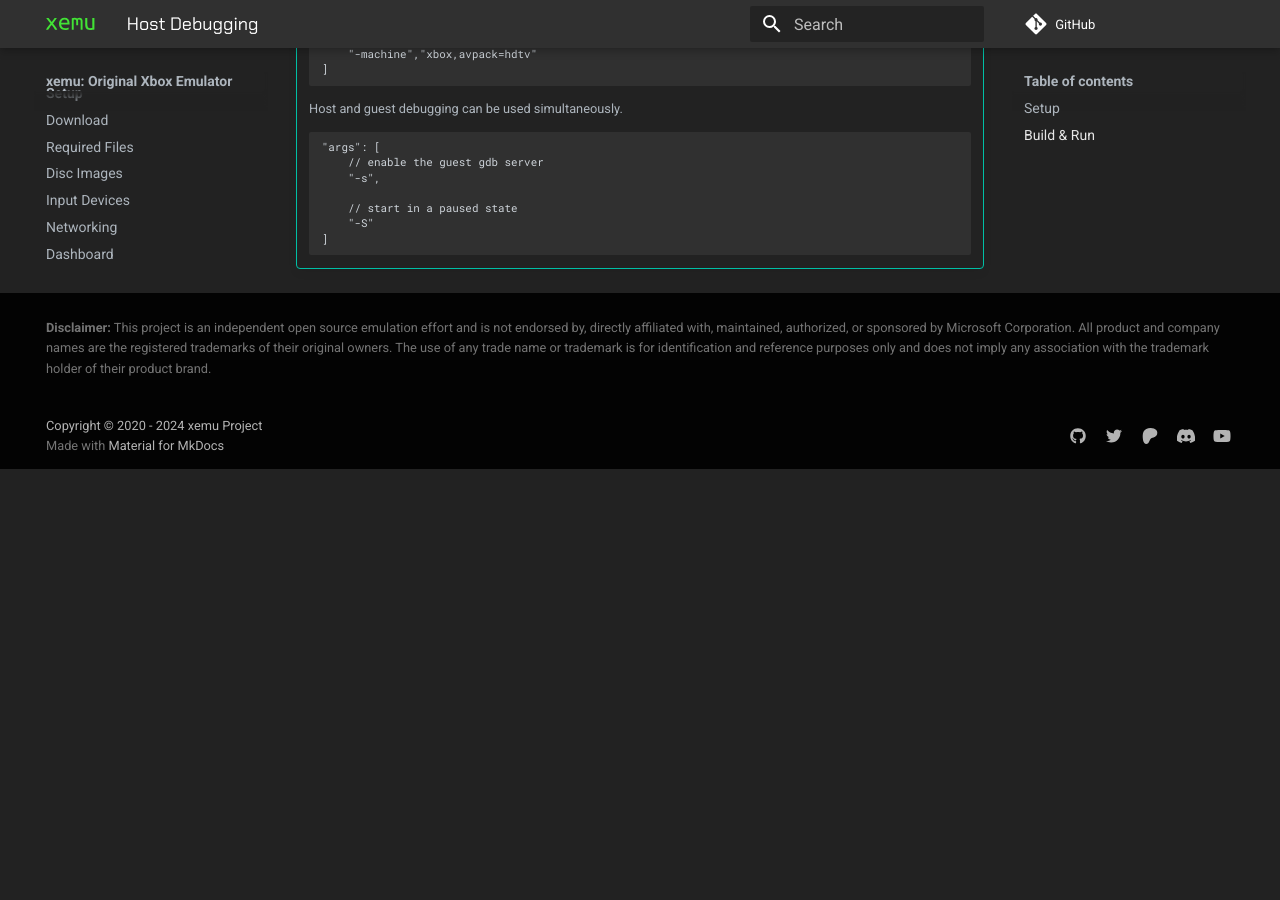
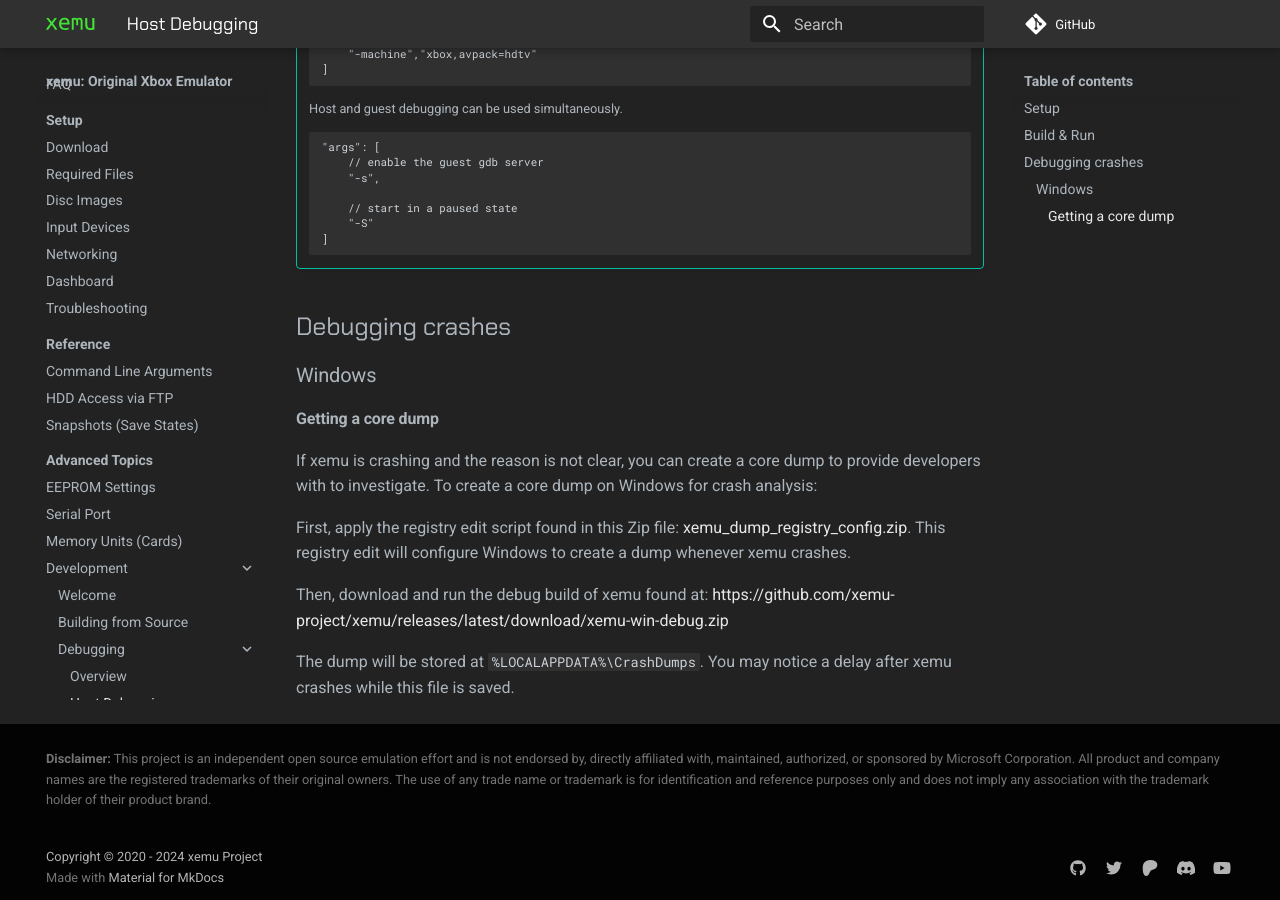
Before and after one commit to xemu-project/xemu-website, an MkDocs documentation site: the page built from docs/docs/dev/debug/host.md, in a window 1280 px wide and 900 px high, scrolled down 1459 px. Built offline with MkDocs 1.6.1 and Material for MkDocs 9.7.7, drawn with Linux system fonts in a browser that asks for light colours; comment, search, counter and statistics services are not loaded; before the commit the page ends 1928 px from its top, so only the background shows below that.

Commit message:
Move crash debugging section into host debugging page

````diff
--- a/docs/docs/dev/debug/host.md
+++ b/docs/docs/dev/debug/host.md
@@ -98,3 +98,17 @@ Follow the [build](../building-from-source.md) instructions appending `--debug`
         "-S"
     ]
     ```
+
+## Debugging crashes
+
+### Windows
+
+#### Getting a core dump
+
+If xemu is crashing and the reason is not clear, you can create a core dump to provide developers with to investigate. To create a core dump on Windows for crash analysis:
+
+First, apply the registry edit script found in this Zip file: [xemu_dump_registry_config.zip](https://xemu.app/xemu_dump_registry_config.zip). This registry edit will configure Windows to create a dump whenever xemu crashes.
+
+Then, download and run the debug build of xemu found at: https://github.com/xemu-project/xemu/releases/latest/download/xemu-win-debug.zip
+
+The dump will be stored at `%LOCALAPPDATA%\CrashDumps`. You may notice a delay after xemu crashes while this file is saved.
--- a/docs/mkdocs.yml
+++ b/docs/mkdocs.yml
@@ -106,7 +106,6 @@ nav:
         - Host Debugging: dev/debug/host.md
         - Guest Debugging: dev/debug/guest.md
         - Graphics Debugging: dev/debug/graphics.md
-        - Crash Debugging: dev/debug/crash.md
     - Testing: testing.md
 
 plugins:
````
Also changed, not shown: docs/docs/dev/debug/crash.md (deleted, +0 -12 lines).
